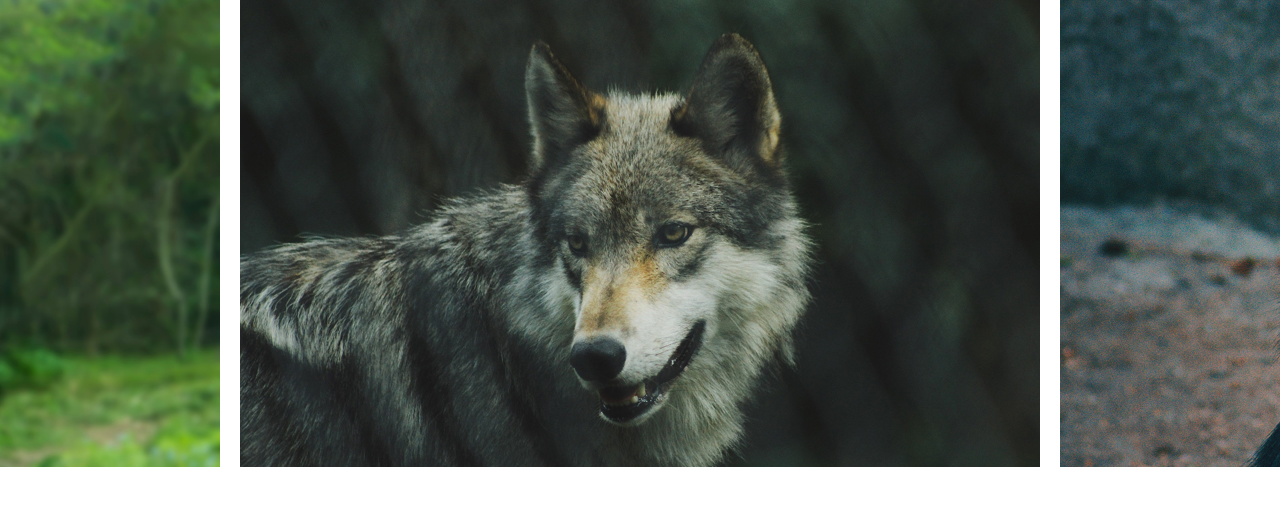
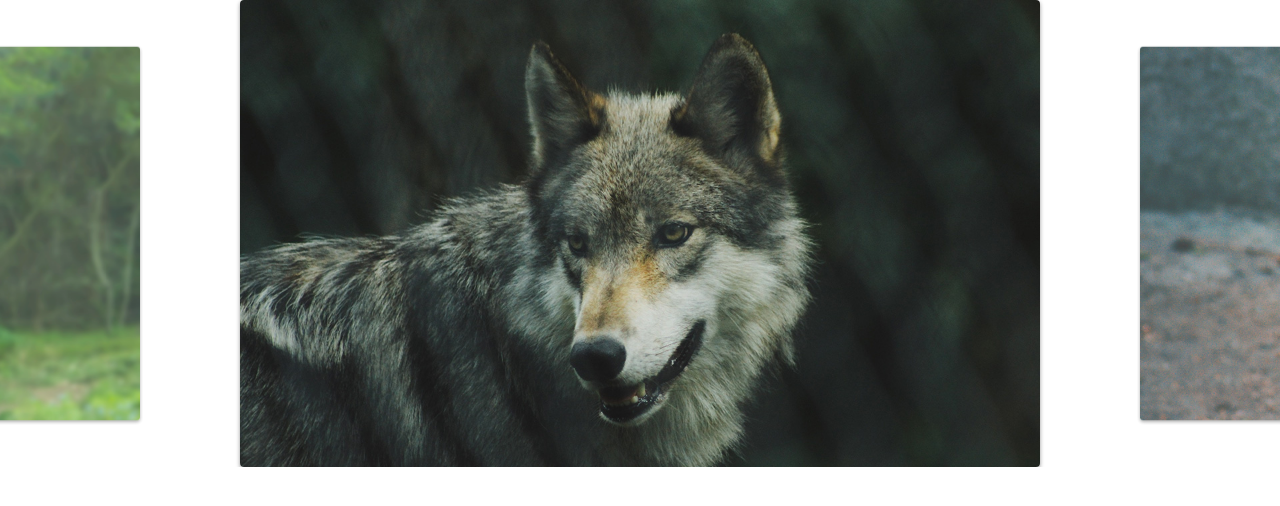
Before and after one commit to ferrerafelip/slide, a plain HTML site: page index.html in a window 1280 px wide. Drawn offline with Linux system fonts and the light colour scheme.

Commit message:
Ajuste das configuracoes ao resize e classe ativa adicionada

```diff
--- a/css/style.css
+++ b/css/style.css
@@ -26,4 +26,20 @@ img{
   width: 80vw;
   max-width: 800px;
   margin: 0 10px;
+
+  border-radius: 4px;
+  overflow: hidden;
+  box-shadow: 0 2px 4px rgba(0,0,0,.4);
+  opacity: .8;
+  transform: scale(.8);
+  transition: .4s;
 }
+
+.slide:hover{
+  will-change: transform;
+}
+
+.slide li.active{
+  opacity: 1;
+  transform: scale(1);
+}
--- a/js/slide.js
+++ b/js/slide.js
@@ -1,8 +1,10 @@
+import debounce from './debounce.js'
 export default class Slide {
   constructor(slide, wrapper){
     this.slide = document.querySelector(slide);
     this.wrapper = document.querySelector(wrapper);
     this.dist = { finalPosition: 0, startX: 0, movement: 0 };
+    this.activeClass = 'active';
   }
 
   transition(active){
@@ -98,6 +100,12 @@ export default class Slide {
     this.moveSlide(activeSlide.position);
     this.slideIndexNav(index);
     this.dist.finalPosition = activeSlide.position;
+    this.changeActiveClass();
+  }
+
+  changeActiveClass() {
+    this.slideArray.forEach(item => item.element.classList.remove(this.activeClass))
+    this.slideArray[this.index.active].element.classList.add(this.activeClass)
   }
 
   activePrevSlide(){
@@ -112,11 +120,31 @@ export default class Slide {
     }
   }
 
+  onResize(){
+    setTimeout(() => {
+      this.slidesConfig();
+      this.changeSlide(this.index.active);
+    }, 1000)
+
+  }
+
+  addResizeEvent(){
+    window.addEventListener('resize', this.onResize);
+  }
+
+  bindEvent() {
+    this.onStart = this.onStart.bind(this);
+    this.onEnd = this.onEnd.bind(this);
+    this.onMove = this.onMove.bind(this);
+    this.onResize = debounce(this.onResize.bind(this), 50)
+  }
+
   init(){
   this.bindEvent();
   this.transition(true);
   this.addSlideEvent();
   this.slidesConfig();
+  this.addResizeEvent();
   return this
   }
 }
```
